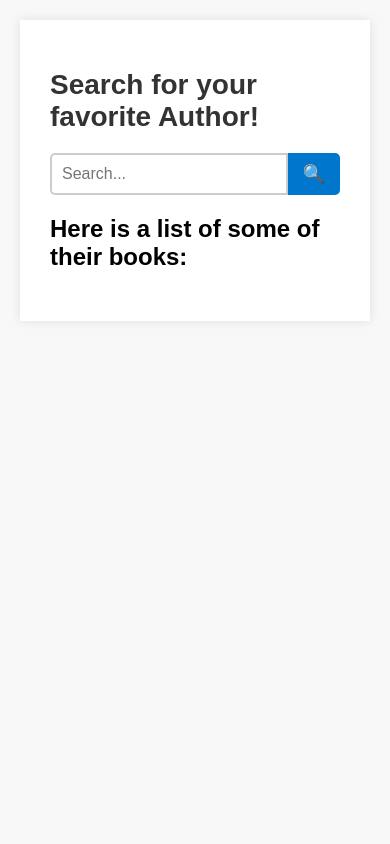
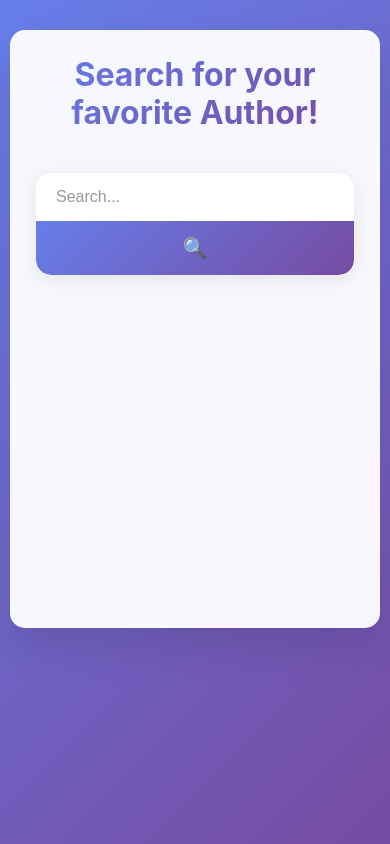
Before and after one commit to poseiddonn/wddm-126-assignment, a plain HTML site: page index.html in a window 390 px wide. Drawn offline with Linux system fonts and the light colour scheme.

Commit message:
touched up the css file, made explained changes and also added a hide function to empty result field in the js file

```diff
--- a/index.html
+++ b/index.html
@@ -1,4 +1,4 @@
-<!DOCTYPE html>
+<!doctype html>
 <html lang="en">
   <head>
     <meta charset="UTF-8" />
@@ -25,8 +25,8 @@
               <button type="submit" class="search-btn">🔍</button>
             </div>
           </form>
-          <section class="results">
-            <h2>Here is a list of some of their books: </h2>
+          <section class="results hide" id="results">
+            <h2>Here is a list of some of their books:</h2>
             <div class="descriptionBox">
               <h2 class="title"></h2>
             </div>
--- a/script.js
+++ b/script.js
@@ -6,8 +6,8 @@ const books = new URL("https://openlibrary.org/search.json");
 
 const sBooks = () => {
   books.search = new URLSearchParams({
-    q: input.value,
-    limit: 50,
+    author: input.value,
+    limit: 20,
     fields: "title, author_name",
   });
   clearPage();
@@ -35,5 +35,7 @@ const clearPage = () => {
 
 form.addEventListener("submit", (e) => {
   e.preventDefault();
+  const hide = document.getElementById("results");
+  hide.classList.remove("hide");
   sBooks();
 });
--- a/style.css
+++ b/style.css
@@ -1,43 +1,192 @@
+* {
+  margin: 0;
+  padding: 0;
+  box-sizing: border-box;
+}
+
 body {
-  font-family: Arial, sans-serif;
-  background-color: #f8f8f8;
-  margin: 0;
+  font-family:
+    "Inter",
+    -apple-system,
+    BlinkMacSystemFont,
+    "Segoe UI",
+    Roboto,
+    Oxygen,
+    Ubuntu,
+    sans-serif;
+  background: linear-gradient(135deg, #667eea 0%, #764ba2 100%);
+  min-height: 100vh;
   padding: 20px;
+  line-height: 1.6;
 }
 
 .container {
-  max-width: 700px;
-  margin: auto;
-  background: white;
-  padding: 30px;
-  box-shadow: 0 0 10px rgba(0,0,0,0.1);
+  max-width: 800px;
+  margin: 40px auto;
+  background: rgba(255, 255, 255, 0.95);
+  -webkit-backdrop-filter: blur(10px);
+  backdrop-filter: blur(10px);
+  padding: 40px;
+  border-radius: 20px;
+  box-shadow: 0 20px 40px rgba(0, 0, 0, 0.1);
+  border: 1px solid rgba(255, 255, 255, 0.2);
+}
+
+header {
+  text-align: center;
+  margin-bottom: 40px;
 }
 
 h1 {
-  margin-bottom: 20px;
-  font-size: 28px;
-  color: #333;
+  font-size: 2.5rem;
+  font-weight: 700;
+  background: linear-gradient(135deg, #667eea 0%, #764ba2 100%);
+  -webkit-background-clip: text;
+  -webkit-text-fill-color: transparent;
+  background-clip: text;
+  margin-bottom: 10px;
+  line-height: 1.2;
+}
+
+.searchForm {
+  margin-bottom: 30px;
 }
 
 .search-bar {
   display: flex;
-  margin-bottom: 15px;
+  background: white;
+  border-radius: 50px;
+  box-shadow: 0 4px 20px rgba(0, 0, 0, 0.08);
+  overflow: hidden;
+  transition:
+    transform 0.3s ease,
+    box-shadow 0.3s ease;
+}
+
+.search-bar:hover {
+  transform: translateY(-2px);
+  box-shadow: 0 8px 30px rgba(0, 0, 0, 0.12);
 }
 
 .search-bar input {
   flex: 1;
-  padding: 10px;
+  padding: 18px 25px;
   font-size: 16px;
-  border: 2px solid #ccc;
-  border-radius: 5px 0 0 5px;
+  border: none;
+  outline: none;
+  background: transparent;
+  color: #333;
+}
+
+.search-bar input::placeholder {
+  color: #999;
 }
 
 .search-btn {
-  padding: 10px 15px;
-  font-size: 18px;
-  background-color: #0077cc;
+  padding: 18px 25px;
+  font-size: 20px;
+  background: linear-gradient(135deg, #667eea 0%, #764ba2 100%);
   color: white;
   border: none;
-  border-radius: 0 5px 5px 0;
   cursor: pointer;
+  transition: all 0.3s ease;
+  display: flex;
+  align-items: center;
+  justify-content: center;
+  min-width: 60px;
 }
+
+.search-btn:hover {
+  background: linear-gradient(135deg, #5a6fd8 0%, #6a4190 100%);
+  transform: scale(1.05);
+}
+
+.search-btn:active {
+  transform: scale(0.98);
+}
+
+.results {
+  margin-top: 30px;
+}
+
+.results h2 {
+  font-size: 1.5rem;
+  color: #333;
+  margin-bottom: 20px;
+  font-weight: 600;
+}
+
+.descriptionBox {
+  background: linear-gradient(135deg, #f5f7fa 0%, #c3cfe2 100%);
+  border-radius: 15px;
+  padding: 25px;
+  min-height: 200px;
+  box-shadow: 0 4px 15px rgba(0, 0, 0, 0.05);
+}
+
+.title {
+  list-style: none;
+  padding: 0;
+}
+
+.title li {
+  background: white;
+  margin-bottom: 10px;
+  padding: 15px 20px;
+  border-radius: 10px;
+  box-shadow: 0 2px 8px rgba(0, 0, 0, 0.05);
+  transition: all 0.3s ease;
+  border-left: 4px solid #667eea;
+  font-size: 16px;
+  color: #333;
+}
+
+.title li:hover {
+  transform: translateX(5px);
+  box-shadow: 0 4px 15px rgba(0, 0, 0, 0.1);
+  background: linear-gradient(
+    90deg,
+    rgba(102, 126, 234, 0.05) 0%,
+    rgba(255, 255, 255, 1) 100%
+  );
+}
+
+.title li:last-child {
+  margin-bottom: 0;
+}
+
+@media (max-width: 768px) {
+  body {
+    padding: 10px;
+  }
+
+  .container {
+    margin: 20px auto;
+    padding: 25px;
+    border-radius: 15px;
+  }
+
+  h1 {
+    font-size: 2rem;
+  }
+
+  .search-bar {
+    flex-direction: column;
+    border-radius: 15px;
+  }
+
+  .search-bar input {
+    border-radius: 15px 15px 0 0;
+    padding: 15px 20px;
+  }
+
+  .search-btn {
+    border-radius: 0 0 15px 15px;
+    padding: 15px;
+  }
+}
+
+.hide {
+  opacity: 0;
+  visibility: hidden;
+}
```
